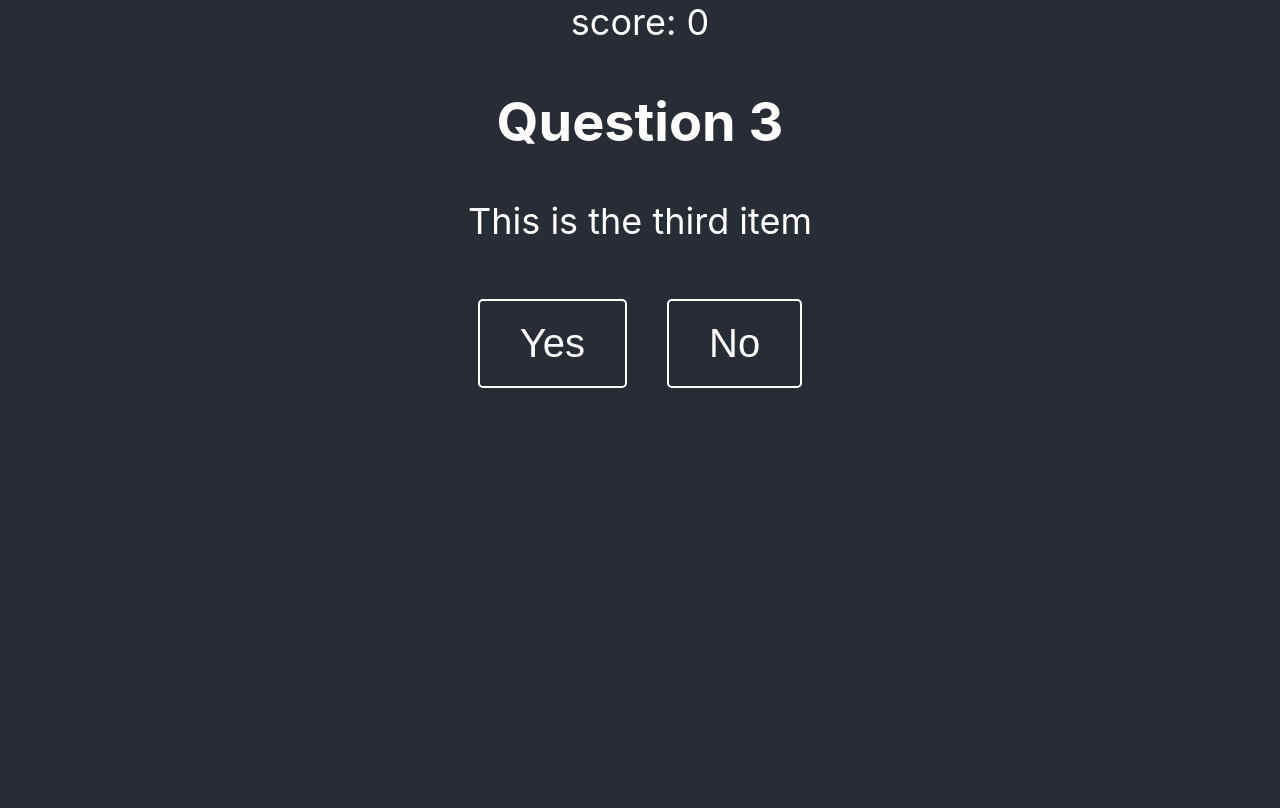
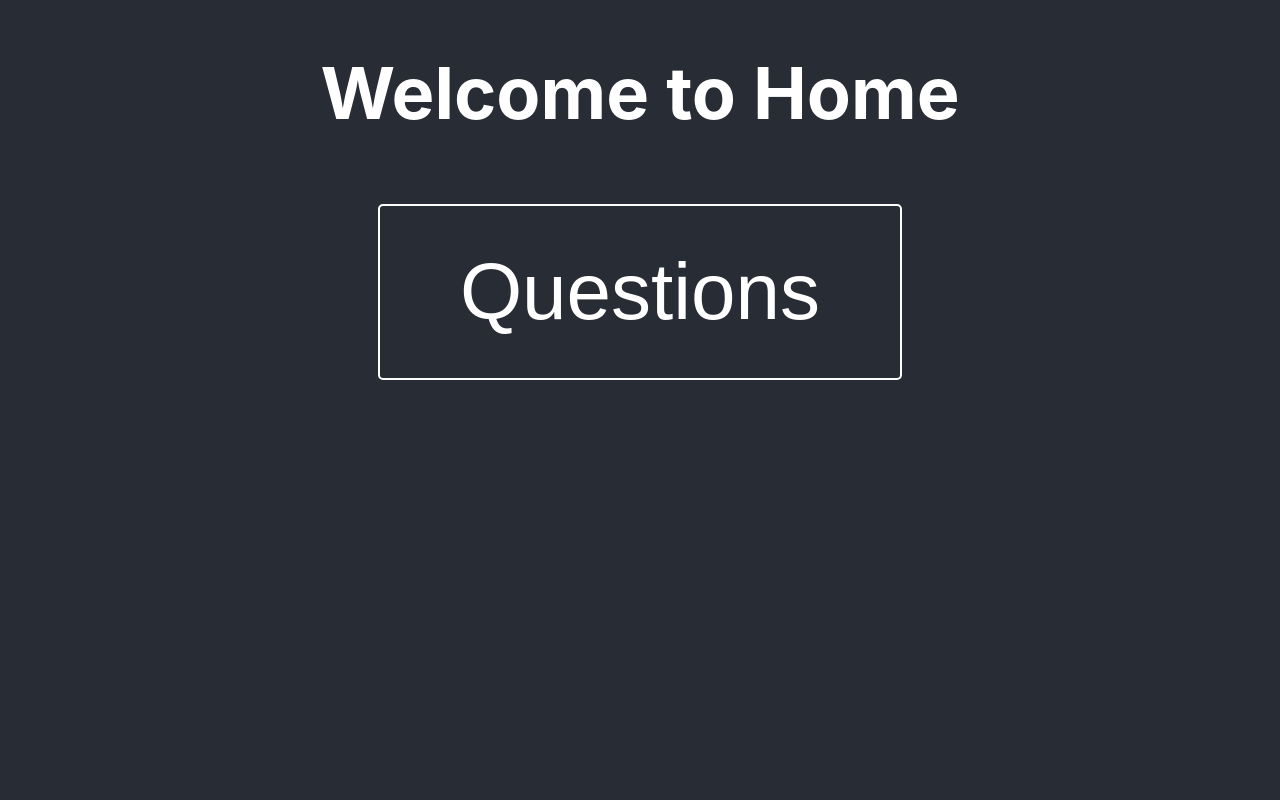
Before and after one commit to BiekeSurfOrg/Questionnaire, a React (Create React App) app: page /home in a window 1280 px wide. Built offline with nearby package versions, Linux system fonts and the light colour scheme.

Commit message:
added the routing from home to questions and back

```diff
--- a/package.json
+++ b/package.json
@@ -13,6 +13,7 @@
     "axios": "^1.7.7",
     "react": "^18.3.1",
     "react-dom": "^18.3.1",
+    "react-router-dom": "^7.1.1",
     "react-scripts": "5.0.1",
     "serve": "^14.2.3",
     "web-vitals": "^2.1.4"
--- a/src/App.css
+++ b/src/App.css
@@ -59,3 +59,42 @@
   align-items: center;
   justify-content: center;
 }
+
+.question-list {
+  position: relative;
+}
+
+.backButton {
+  position: absolute;
+  top: 100px;
+  left: 100px;
+  background-color: #282c34;
+  color: white;
+  border: 2px solid white;
+  border-radius: 5px;
+  padding: 20px 40px;
+  margin: 20px;
+  font-size: 40px;
+  cursor: pointer;
+}
+
+.backButton a {
+  color: white;
+  text-decoration: none;
+}
+
+.questionsButton {
+  background-color: #282c34;
+  color: white;
+  border: 2px solid white;
+  border-radius: 5px;
+  padding: 40px 80px;
+  margin: 20px;
+  font-size: 80px;
+  cursor: pointer;
+}
+
+.questionsButton a {
+  color: white;
+  text-decoration: none;
+}
--- a/src/App.js
+++ b/src/App.js
@@ -1,16 +1,23 @@
+import React from 'react';
+import { BrowserRouter as Router, Route, Routes, Link } from 'react-router-dom';
 import './App.css';
 import QuestionList from './QuestionList';
+import Home from './Home';
 
 function App() {
   return (
-    <div className="App">
-      <div className="App-layout">
-        <div className="App-content">
-          <QuestionList />
+    <Router>
+      <div className="App">
+        <div className="App-layout">
+          <div className="App-content">
+            <Routes>
+              <Route path="/questions" element={<QuestionList />} />
+              <Route path="/home" element={<Home />} />
+            </Routes>
+          </div>
         </div>
       </div>
-
-    </div>
+    </Router>
   );
 }
 
--- /dev/null
+++ b/src/Home.js
@@ -0,0 +1,15 @@
+import React from 'react';
+import { BrowserRouter as Router, Route, Routes, Link } from 'react-router-dom';
+
+const Home = () => {
+    return (
+        <div>
+            <h1>Welcome to Home</h1>
+            <button className='questionsButton'> <Link to="/questions">Questions</Link></button>
+
+
+        </div>
+    );
+};
+
+export default Home;
--- a/src/QuestionList.js
+++ b/src/QuestionList.js
@@ -2,6 +2,8 @@ import React, { useState, useEffect } from 'react';
 import Question from './Question';
 import questions from './questions';
 import ScanYourCard from './scanYourCard';
+import { BrowserRouter as Router, Route, Routes, Link } from 'react-router-dom';
+
 // Child component to display each item
 
 
@@ -36,7 +38,9 @@ function ItemList() {
     };
 
     return (
-        <div>
+        <div className='questionList'>
+            <button className='backButton'> <Link to="/home">Home</Link></button>
+
             <span> score: {score}</span>
             <br />
             {answeredQuestions < 5 ? (
```
Also changed, not shown: 1 other file (tests, documents, lock files or other folders).
